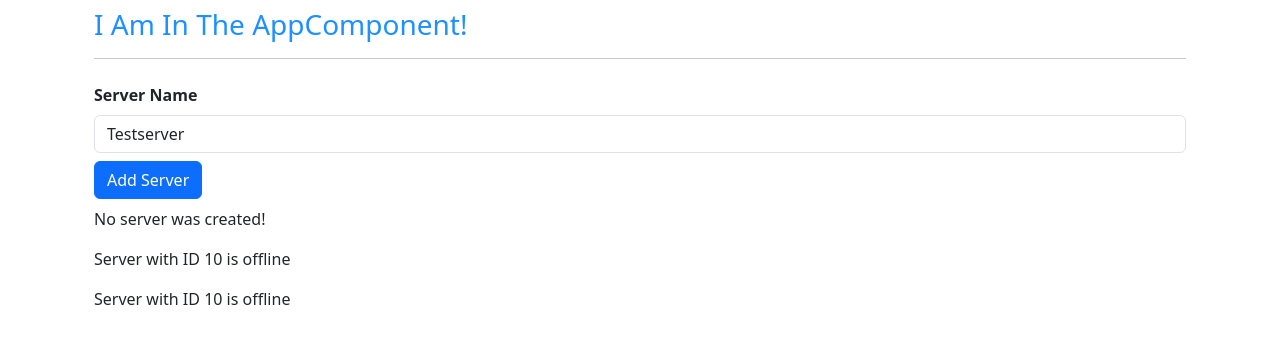
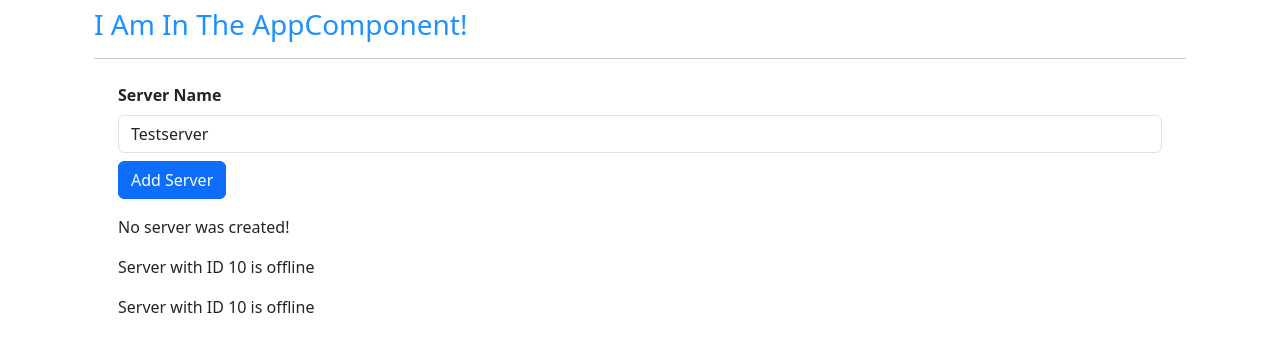
Before and after one commit to lisagorewitdecker/Angular2023-to-1-2-Quarter-2024, an Angular app in the folder basics-databinding/: page / in a window 1280 px wide. Shown: the top 352 px of the page. Built offline with nearby package versions, Linux system fonts and the light colour scheme.

Commit message:
Update servers.component.html
Signed-off-by: Lisa Gorewit-Decker <50784106+lisagorewitdecker@users.noreply.github.com>

```diff
--- a/basics-databinding/src/app/servers/servers.component.html
+++ b/basics-databinding/src/app/servers/servers.component.html
@@ -1,3 +1,6 @@
+<div class="container">
+  <div class="row">
+    <div class="col-xs-12">
       <label>Server Name</label>
       <!--<input-->
       <!--type="text"-->
@@ -11,8 +14,18 @@
       <button
         class="btn btn-primary"
         [disabled]="!allowNewServer"
-  (click)="onCreateServer()">Add Server</button>
+        (click)="onCreateServer()">Add Server
+      </button>
+    </div>
+  </div>
+</div>
+<div class="container">
+  <div class="row">
+    <div class="col-xs-12">
       <!--<p [innerText]="allowNewServer"></p>-->
       <p>{{ serverCreationStatus }}</p>
       <app-server></app-server>
       <app-server></app-server>
+    </div>
+  </div>
+</div>
```
Lines whose indentation alone changed are shown as unchanged.
